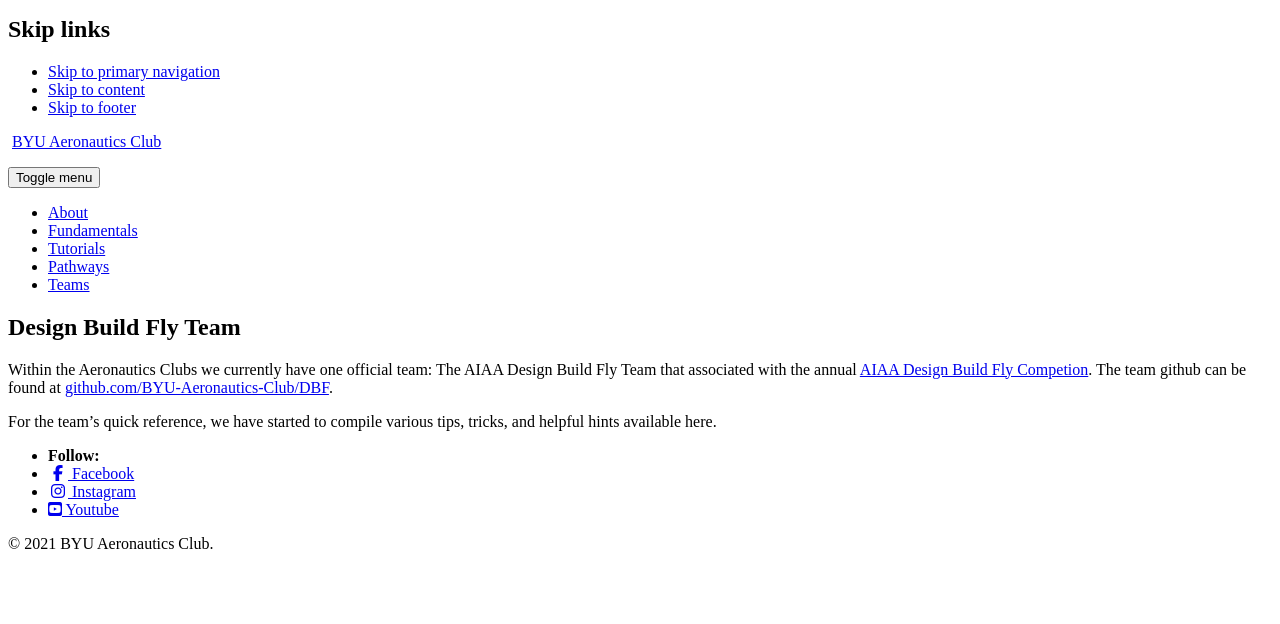
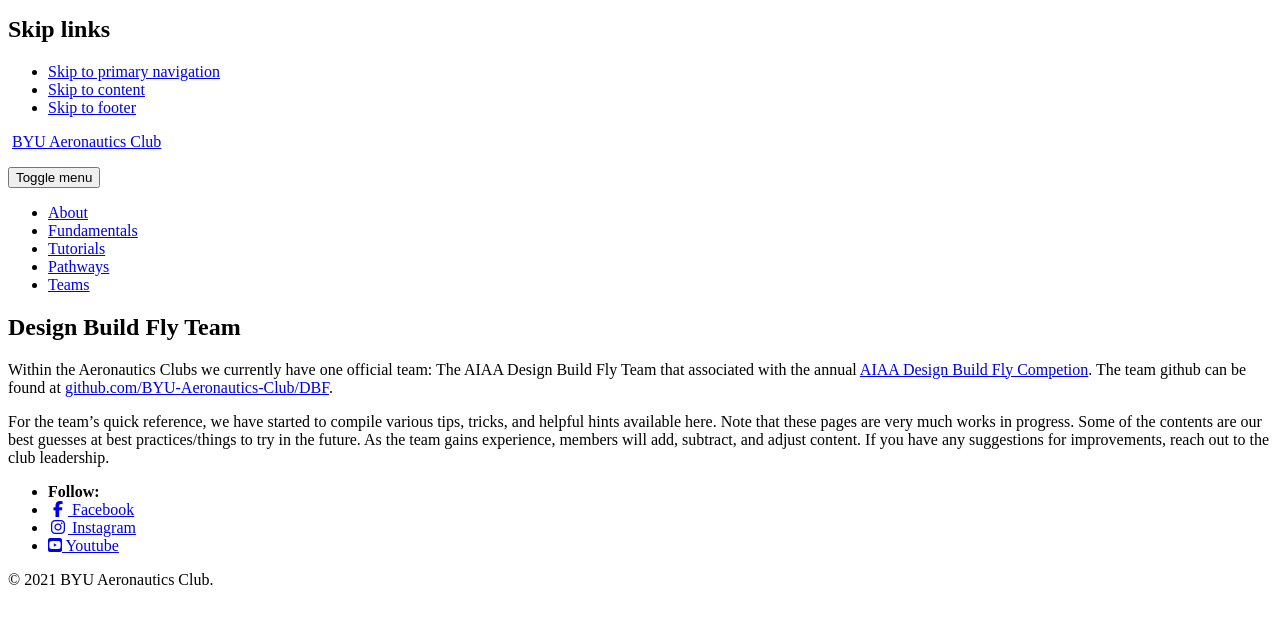
Before and after one commit to BYU-Aeronautics-Club/BYUAeronauticsClub.github.io, a Jekyll site: the page built from _pages/DBF.md, in a window 1280 px wide, cut to the strip 112-736 px from the top of the page. Built offline with Jekyll 4.4.1, drawn with Linux system fonts in a browser that asks for light colours; cached includes are drawn as plain includes; nearby versions of some CDN libraries.

Commit message:
add a disclaimer

```diff
--- a/_pages/DBF.md
+++ b/_pages/DBF.md
@@ -6,4 +6,4 @@
 
 Within the Aeronautics Clubs we currently have one official team: The AIAA Design Build Fly Team that associated with the annual [AIAA Design Build Fly Competion](https://www.aiaa.org/dbf).  The team github can be found at [github.com/BYU-Aeronautics-Club/DBF](https://github.com/BYU-Aeronautics-Club/DBF).
 
-For the team's quick reference, we have started to compile various tips, tricks, and helpful hints available here.
+For the team's quick reference, we have started to compile various tips, tricks, and helpful hints available here.  Note that these pages are very much works in progress.  Some of the contents are our best guesses at best practices/things to try in the future.  As the team gains experience, members will add, subtract, and adjust content.  If you have any suggestions for improvements, reach out to the club leadership.
```
